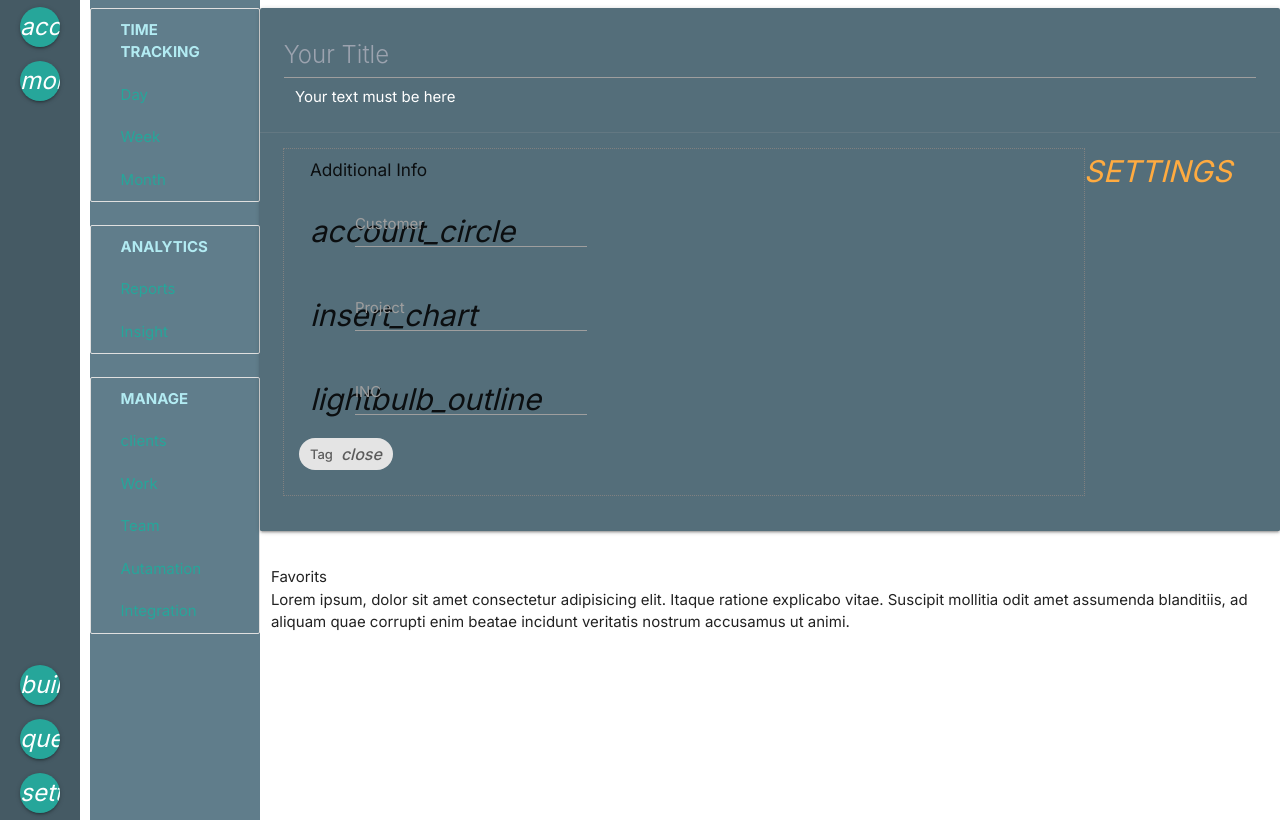
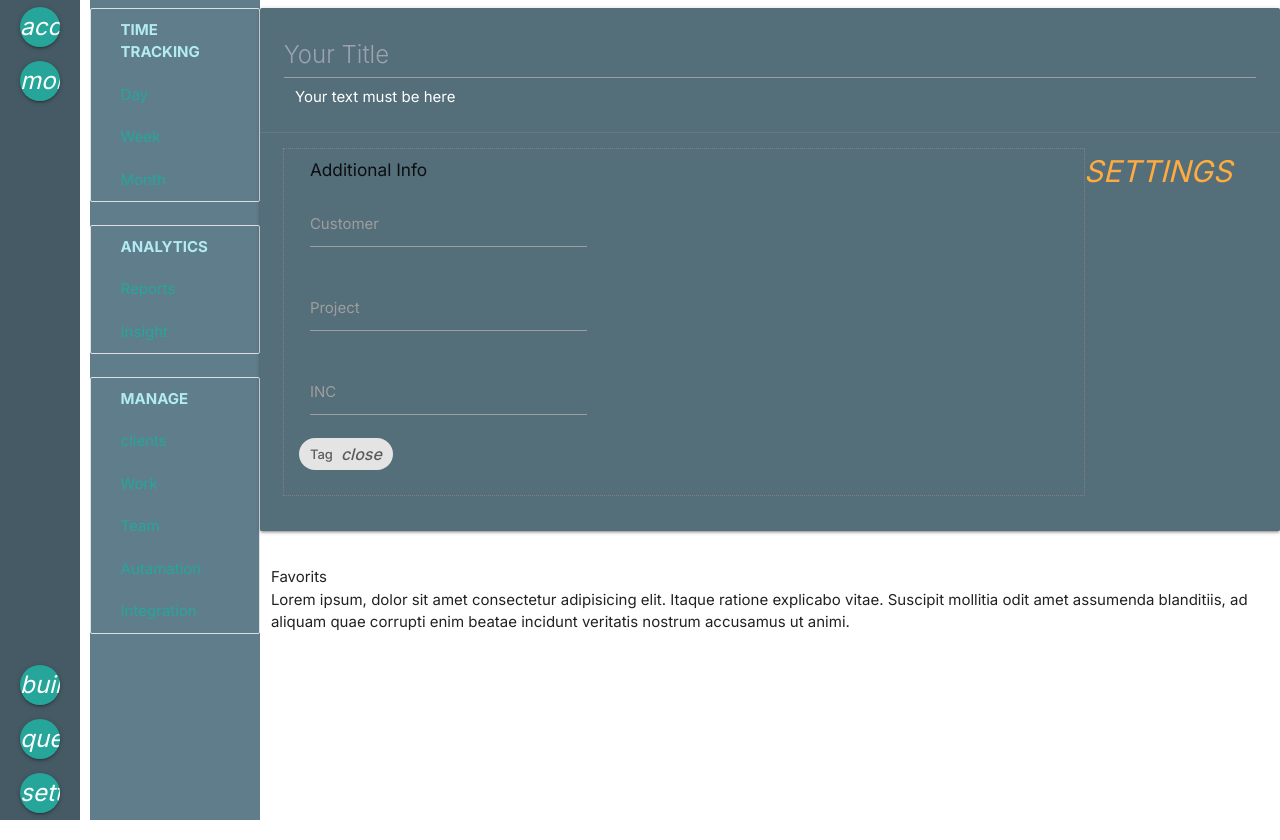
Before and after one commit to Wolferner/time-tracker-next, a Next.js app: page /products/timetracker in a window 1280 px wide. Built offline with nearby package versions, Linux system fonts and the light colour scheme.

Commit message:
InfoBlock:: Icons

```diff
--- a/app/components/InfoBlock/InfoBlock.jsx
+++ b/app/components/InfoBlock/InfoBlock.jsx
@@ -2,6 +2,8 @@
 
 import React, { useState } from "react";
 import styles from './InfoBlock.module.css'
+import { Icon } from "@mui/icons-material";
+
 
 const InfoBlock = () =>{
 
@@ -14,6 +16,8 @@ const InfoBlock = () =>{
 
     return(
         <div>
+
+
             <div>
             <a href="" className={`${styles.settings}  secondary-content`} onClick={showStateHandler}><i className="material-icons small " >settings</i></a>
             </div>
@@ -24,19 +28,19 @@ const InfoBlock = () =>{
                     <div className="row" id="info_label">
 
                         <div className={`${styles.inputBox} input-field col s12`}>
-                            <i className=" material-icons  prefix">account_circle</i>
+                            {/* <Icon >Adb</Icon> */}
                             <input id="icon_prefix" type="text" className="validate"/>
                             <label htmlFor="icon_prefix">Customer</label>
                         </div>
 
                         <div className={`${styles.inputBox} input-field col s12`}>
-                            <i className=" material-icons prefix">insert_chart</i>
+
                             <input id="icon_project" type="text" className="validate"/>
                             <label htmlFor="icon_project">Project</label>
                         </div>
 
                         <div className={`${styles.inputBox} input-field col s12`}>
-                            <i className=" material-icons prefix">lightbulb_outline</i>
+
                             <input id="icon_incident" type="text" className="validate"/>
                             <label htmlFor="icon_incident">INC</label>
                         </div>
--- a/app/layout.js
+++ b/app/layout.js
@@ -1,6 +1,7 @@
 import { Inter } from 'next/font/google'
 import './globals.css'
 import 'materialize-css/dist/css/materialize.min.css';
+
 
 const inter = Inter({ subsets: ['latin'] })
 
--- a/app/page.js
+++ b/app/page.js
@@ -1,10 +1,13 @@
 import Image from 'next/image'
 import Link from 'next/link'
 
+
 export default function Home() {
-  return (
+  return (<>
+
     <main className="flex min-h-screen flex-col items-center justify-between p-24">
       <Link href='/products/timetracker'>TimeTracker</Link>
     </main>
+  </>
   )
 }
--- a/app/products/timetracker/page.jsx
+++ b/app/products/timetracker/page.jsx
@@ -6,5 +6,8 @@ export const metadata ={
 
 export default async function Page(){
 
-    return <Workspace />
+    return(
+        <Workspace />
+        )
+
 }
--- a/package.json
+++ b/package.json
@@ -9,6 +9,7 @@
     "lint": "next lint"
   },
   "dependencies": {
+    "@mui/icons-material": "^5.14.18",
     "materialize-css": "^1.0.0",
     "next": "14.0.2",
     "react": "^18",
```
Also changed, not shown: 1 other file (tests, documents, lock files or other folders).
